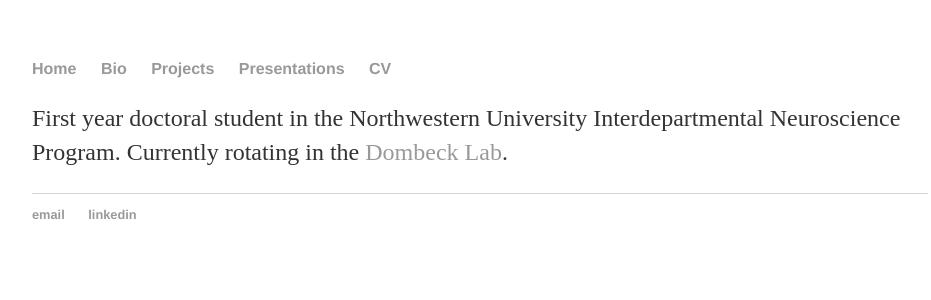
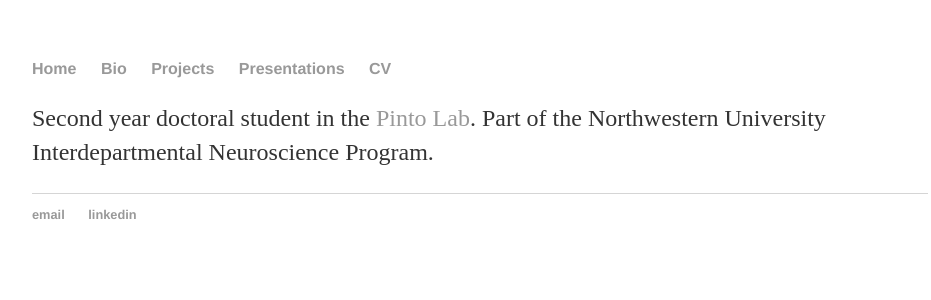
Before and after one commit to psalvino/psalvino.github.io, a Jekyll site: the page built from index.html, in a window 1280 px wide. Shown: the top 300 px of the page, without its empty margins (160-1091 px from the left). Built offline with Jekyll 4.4.1, drawn with Linux system fonts in a browser that asks for light colours.

Commit message:
Update index.html

```diff
--- a/index.html
+++ b/index.html
@@ -3,5 +3,5 @@ layout: default
 title: Peter Salvino
 ---
 <div class="blurb">
-	<p>First year doctoral student in the Northwestern University Interdepartmental Neuroscience Program. Currently rotating in the <a href="http://www.dombecklab.org/">Dombeck Lab</a>.</p>
+	<p>Second year doctoral student in the <a href="https://www.pintolab.org/">Pinto Lab</a>. Part of the Northwestern University Interdepartmental Neuroscience Program.</p>
 </div><!-- /.blurb -->
```
